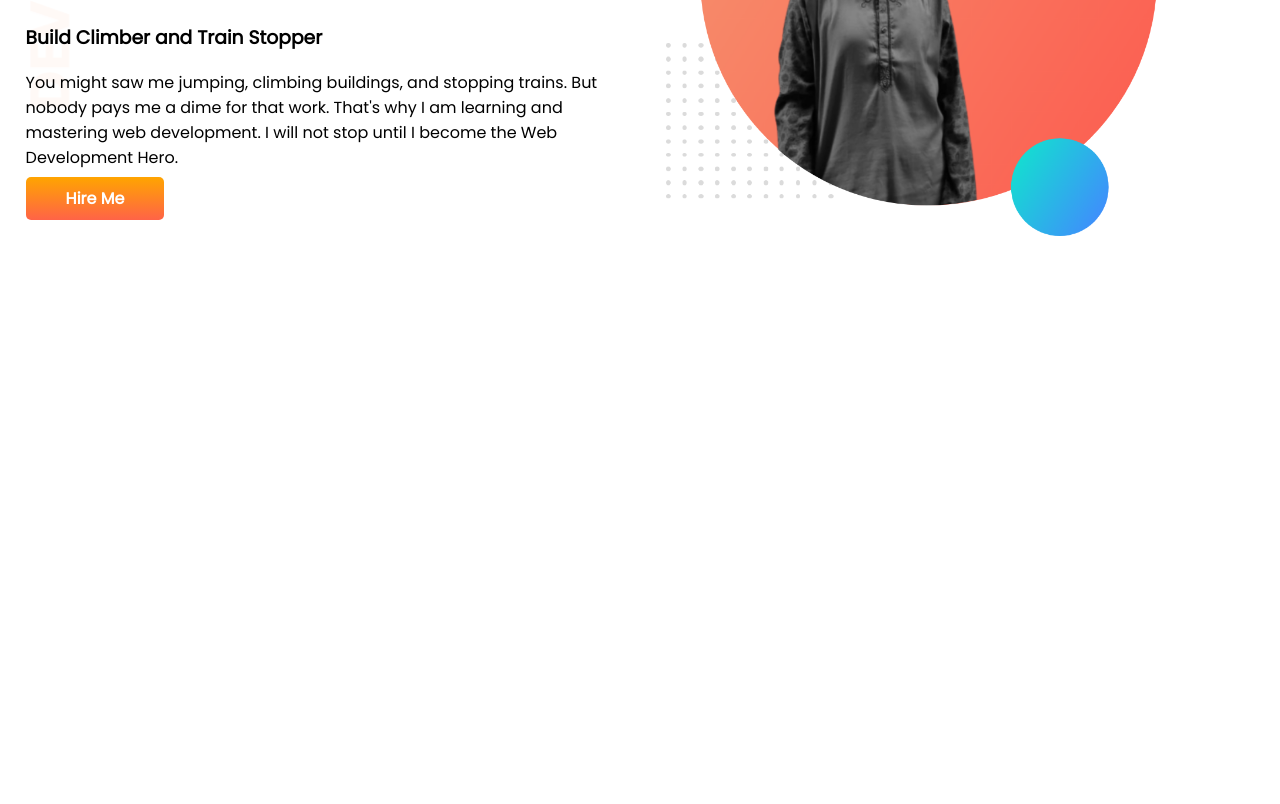
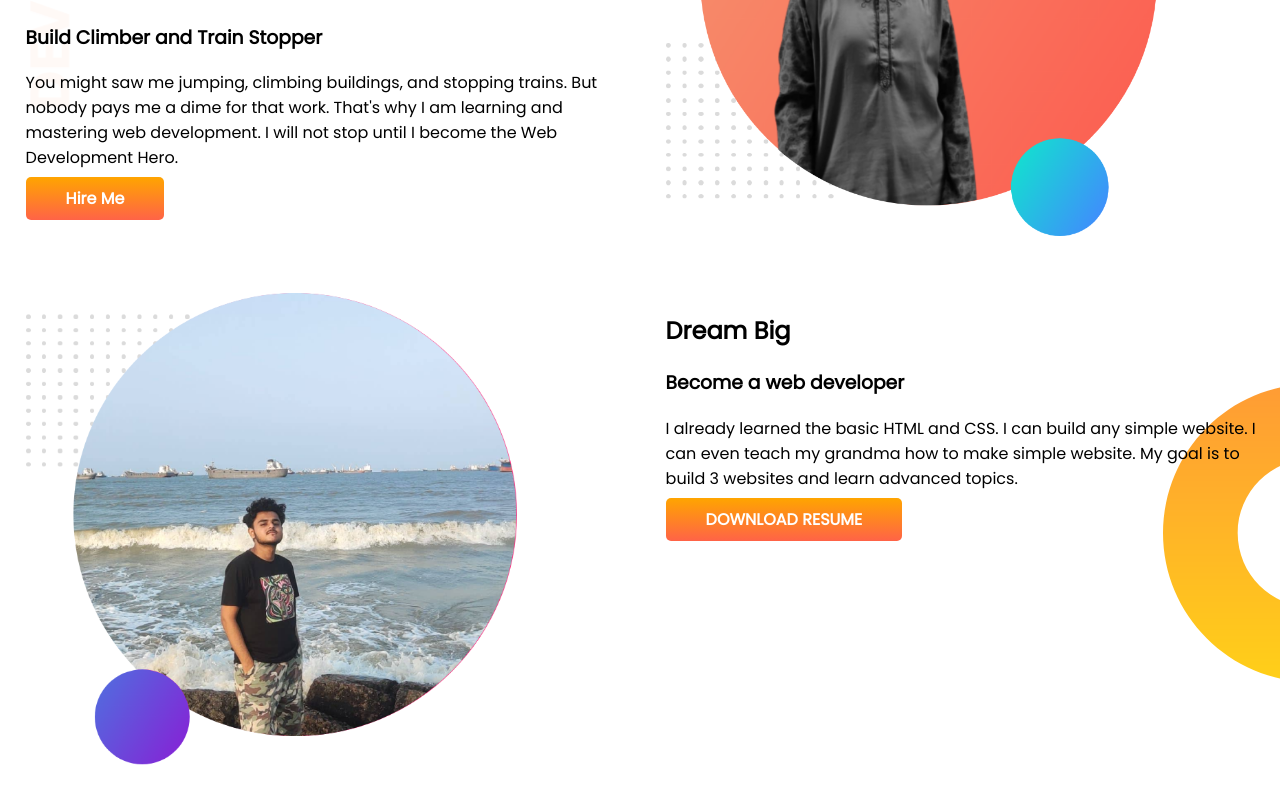
Before and after one commit to Taayder/taayder-testfoliyo, a plain HTML site: page index.html in a window 1280 px wide. Shown: the part 252-1056 px from the top of the page. Before the commit the page ends 800 px from the top, so only its background shows below. Drawn offline with Linux system fonts and the light colour scheme.

Commit message:
dream big section update

```diff
--- a/index.html
+++ b/index.html
@@ -29,6 +29,18 @@
             <img src="images/bg.png" alt="">
         </div>
     </section>
+    <section class="dream-big">
+        <div class="half-width">
+            <img src="images/bg2.png" alt="">
+        </div>
+        <div class="half-width">
+            <h2>Dream Big</h2>
+            <h3>Become a web developer</h3>
+            <p>I already learned the basic HTML and CSS. I can build any simple website. I can even teach my grandma how
+                to make simple website. My goal is to build 3 websites and learn advanced topics.</p>
+            <a class="link-button" target="_blank" href="">DOWNLOAD RESUME</a>
+        </div>
+    </section>
 </body>
 
 </html>
--- a/style.css
+++ b/style.css
@@ -13,6 +13,7 @@ h1 {
 
 section {
     display: flex;
+    margin-bottom: 50px
 }
 
 .half-width {
@@ -37,3 +38,9 @@ section {
     background-image: url(images/top-banner.png);
     background-repeat: no-repeat;
 }
+
+.dream-big {
+    background-image: url(images/dream-bg.png);
+    background-repeat: no-repeat;
+    background-position: right;
+}
```
